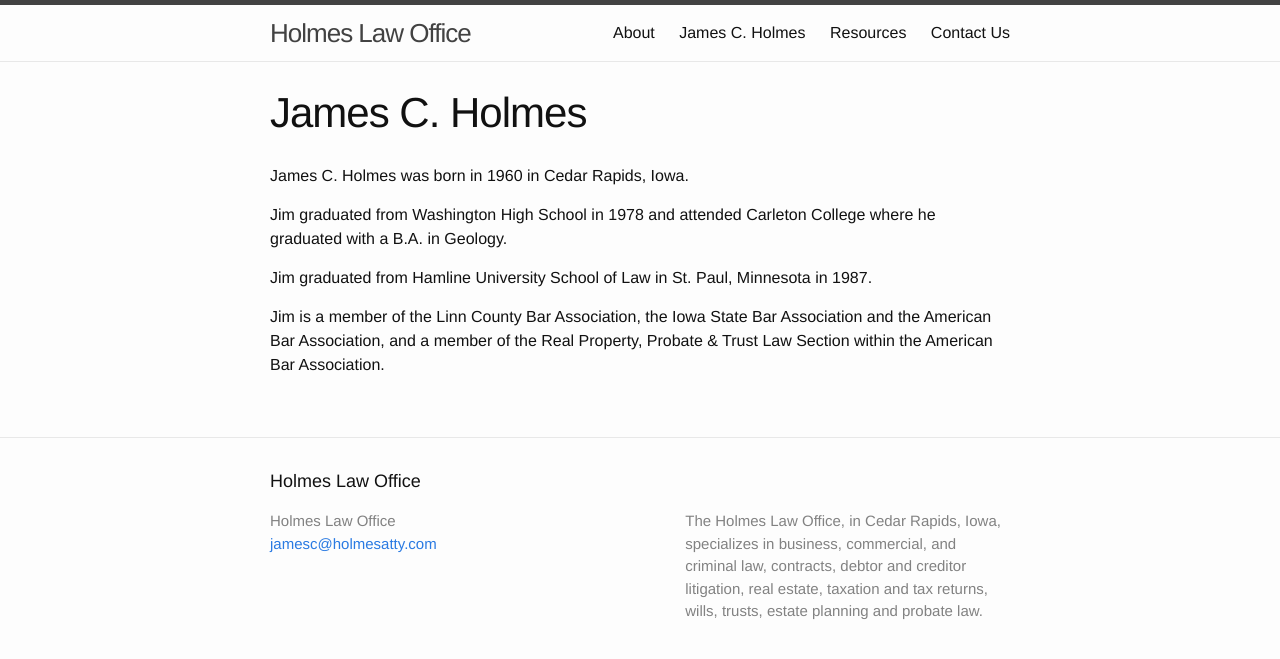
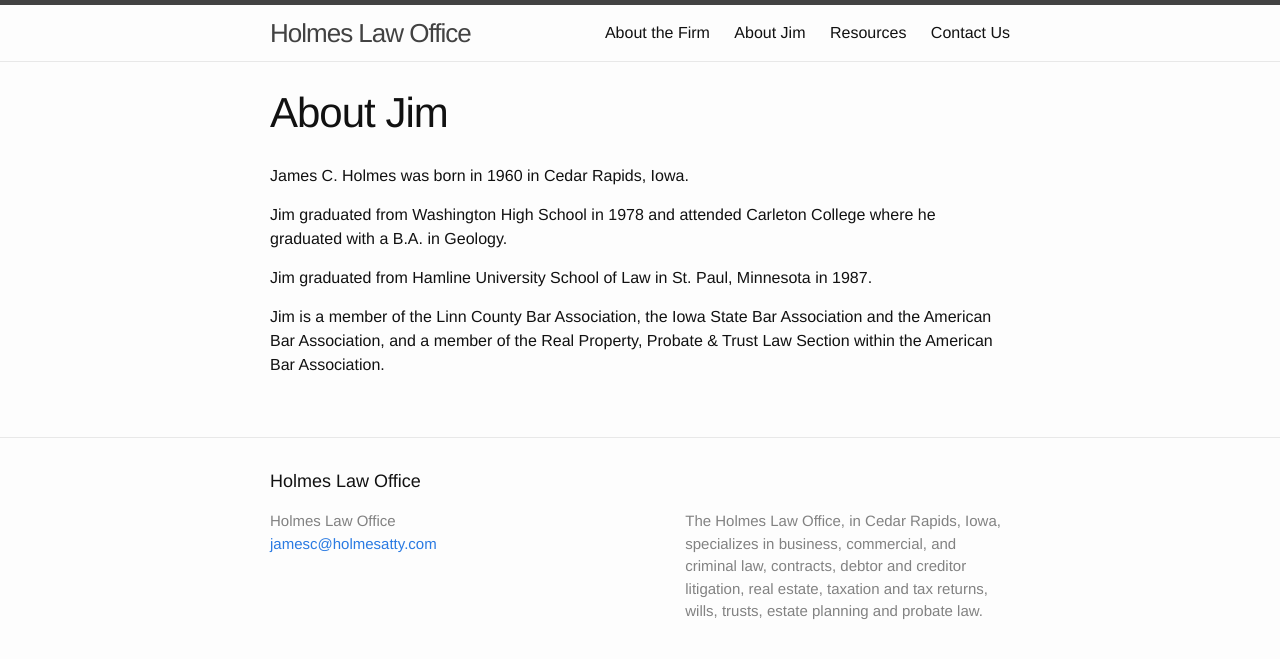
Before and after one commit to holmes-atty/holmes-atty.github.io, a Jekyll site: the page built from 2-james.md, in a window 1280 px wide. Shown: the top 659 px of the page. Built offline with Jekyll 4.4.1, drawn with Linux system fonts in a browser that asks for light colours.

Commit message:
Changed page names.

```diff
--- a/1-about.md
+++ b/1-about.md
@@ -1,5 +1,5 @@
 ---
-title: About
+title: About the Firm
 permalink: /about/
 ---
 
--- a/2-james.md
+++ b/2-james.md
@@ -1,5 +1,5 @@
 ---
-title: James C. Holmes
+title: About Jim
 permalink: /about-jim/
 ---
 
```
